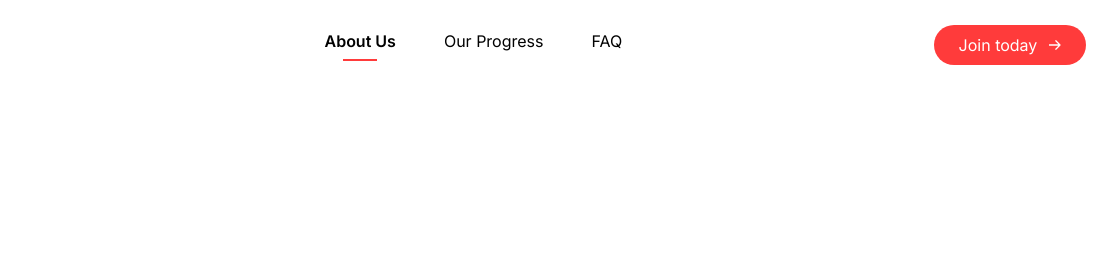
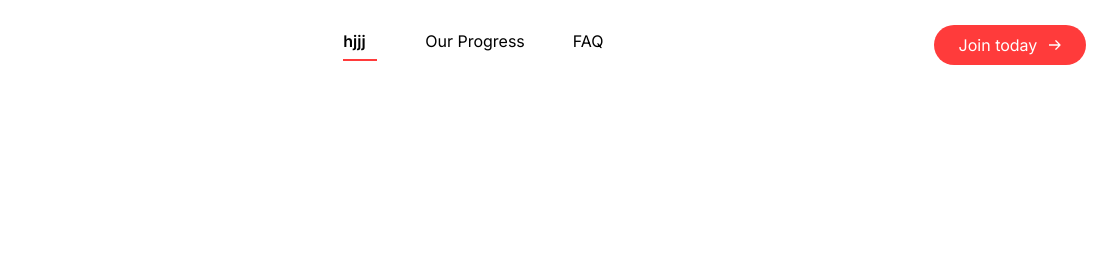
Before and after one commit to VijayKumawat1/QuamSuspendisse, a plain HTML site: page index.html in a window 1280 px wide. Shown: the top 280 px of the page, 172-1280 px from the left. Drawn offline with nearby package versions, Linux system fonts and the light colour scheme.

Commit message:
header changes

```diff
--- a/index.html
+++ b/index.html
@@ -20,7 +20,7 @@
         <div class="container">
             <a href="#" class="logo"><img src="./images/logo.svg" alt="logo"></a>
             <ul>
-                <li><a href="#" class="active">About Us</a></li>
+                <li><a href="#" class="active">hjjj</a></li>
                 <li><a href="#">Our Progress</a></li>
                 <li><a href="#">FAQ</a></li>
             </ul>
```
